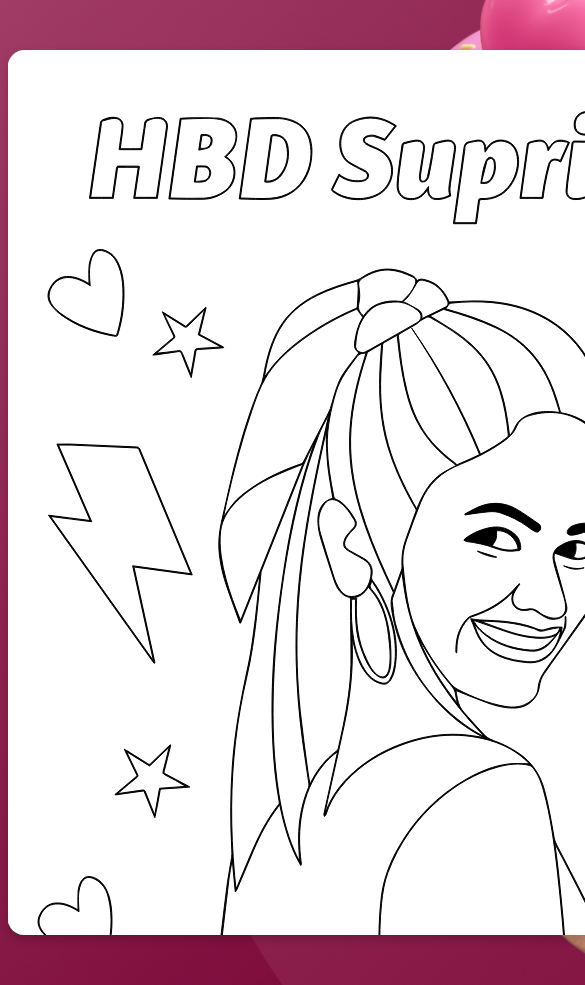
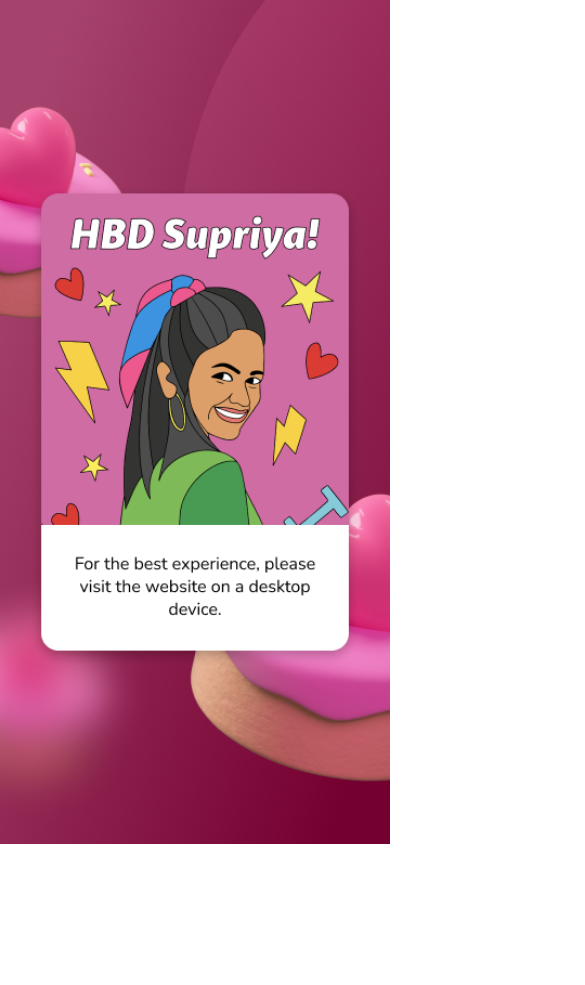
Before and after one commit to anoopsethu/hbdsupriya, a plain HTML site: page index.html in a window 390 px wide. Shown: the top 985 px of the page, 585 px wide, since content can reach past the window. After the commit the page ends 844 px from the top, so only its background shows below. Drawn offline with nearby package versions, Linux system fonts and the light colour scheme.

Commit message:
first commit

```diff
--- a/index.html
+++ b/index.html
@@ -2,12 +2,13 @@
 <html lang="en" >
 <head>
   <meta charset="UTF-8">
-  <title>CodePen - SVG Coloring Book Plugin</title>
+  <title>Happy Birthday Supriya! ✨</title>
   <link rel="stylesheet" href="./style.css">
-
+  <link rel="icon" type="image/png" sizes="32x32" href="./favicon-32x32.png">
 </head>
 <body>
 <!-- partial:index.partial.html -->
+<div class="mob"></div>
 <div class="holder">
   <div class="image-container" id='ActivityDIV'></div>
   <div class="actions-panel">
--- a/style.css
+++ b/style.css
@@ -8,6 +8,7 @@ body{
   background-size: cover;
   font-family: 'Nunito', sans-serif;
   font-weight: 400;
+  margin: 0px;
 }
 .holder{
   display: block;
@@ -151,3 +152,19 @@ body{
 #ActivityDIV svg path{
   cursor:pointer;
 }
+.mob{
+  display: none;
+}
+@media(max-width: 1024px){
+  .holder{
+    display: none;
+  }
+  .mob{
+    display: block;
+    height: 100vh;
+    background-image: url('./img/mob.png');
+    background-repeat: no-repeat;
+    background-size: cover;
+    background-position: center;
+  }
+}
```
Also changed, not shown: favicon-32x32.png (added), favicon.ico (added), img/mob.png (added).
